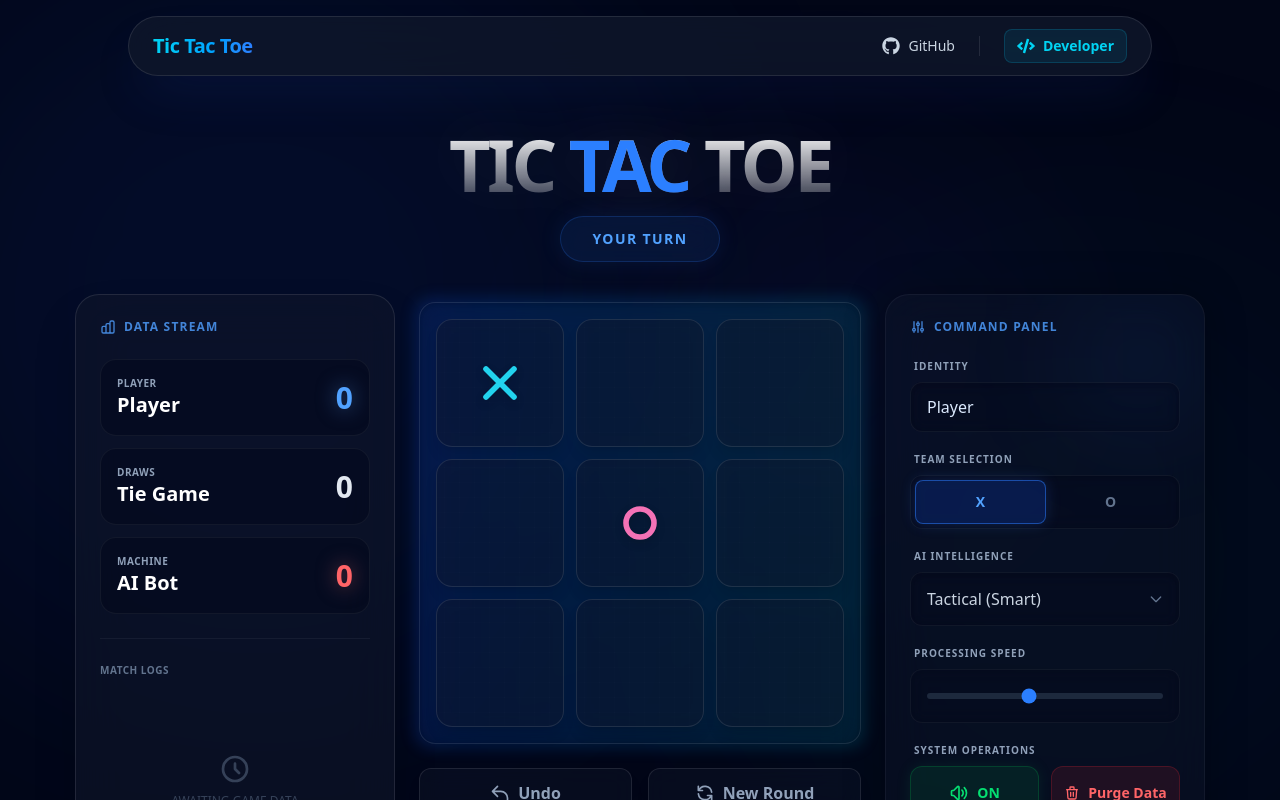
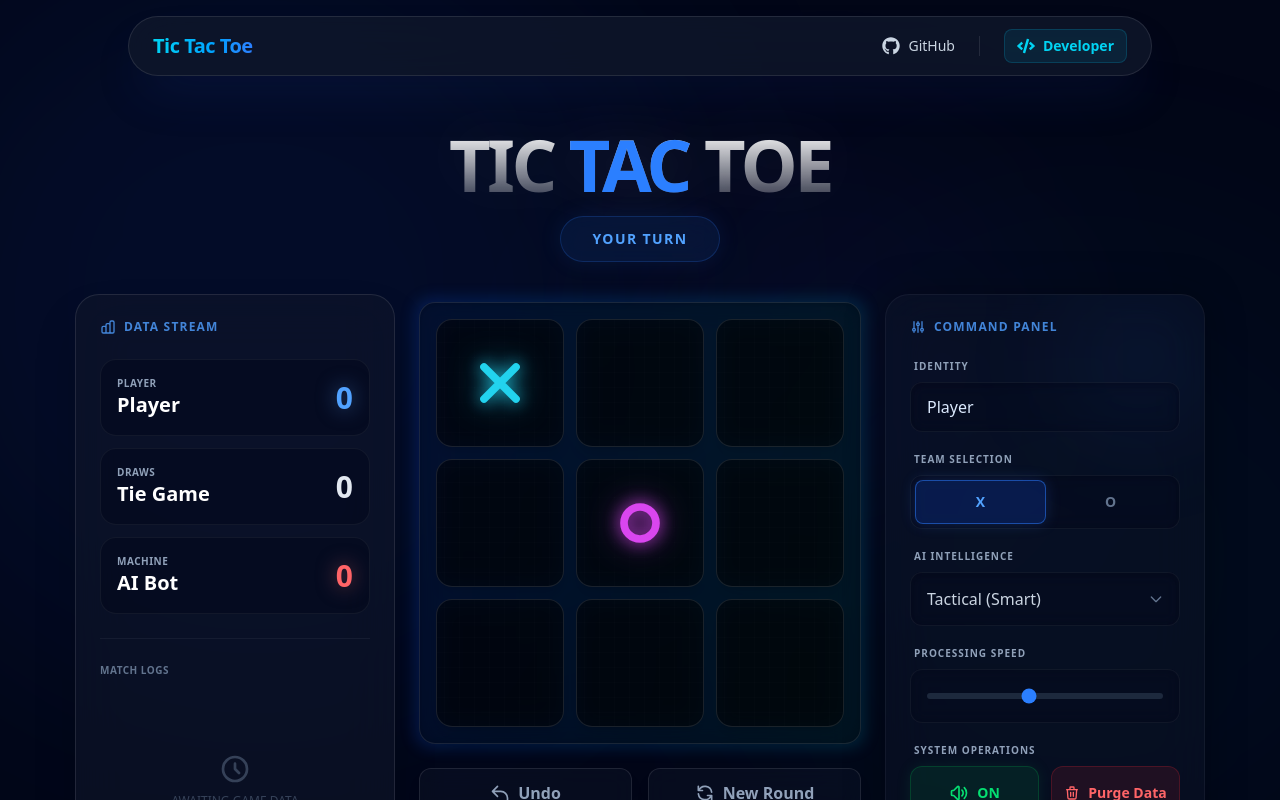
Before and after one commit to amitkumarpatra99/TicTacToe, a React (Vite) app: page / in a window 1280 px wide. Both pictures are taken after a click on the element 500 px from the left and 383 px from the top of the page. Shown: the top 800 px of the page. Built offline with nearby package versions, Linux system fonts and the light colour scheme.

Commit message:
Hover Chnage

```diff
--- a/src/components/Board.jsx
+++ b/src/components/Board.jsx
@@ -3,7 +3,7 @@ import Cell from './Cell';
 
 const Board = ({ cells, onCellClick, winData }) => {
     return (
-        <div className="grid grid-cols-3 gap-3 bg-slate-900/10 backdrop-blur-md p-4 rounded-2xl border border-white/10 shadow-inner" id="board">
+        <div className="grid grid-cols-3 gap-3 bg-black/40 backdrop-blur-md p-4 rounded-2xl border border-white/10 shadow-inner" id="board">
             {cells.map((cell, i) => (
                 <Cell
                     key={i}
--- a/src/components/Cell.jsx
+++ b/src/components/Cell.jsx
@@ -11,13 +11,14 @@ const Cell = ({ value, onClick, disabled, isWin }) => {
                     animate={{ pathLength: 1, opacity: 1 }}
                     transition={{ duration: 0.3, ease: "easeInOut" }}
                     viewBox="0 0 100 100"
-                    className="w-10 h-10 md:w-14 md:h-14 drop-shadow-lg"
+                    className="w-12 h-12 md:w-16 md:h-16"
+                    style={{ filter: "drop-shadow(0 0 8px rgba(34,211,238,0.8)) drop-shadow(0 0 15px rgba(34,211,238,0.4))" }}
                     fill="none"
                 >
                     <motion.path
                         d="M25,25 L75,75 M75,25 L25,75"
                         stroke="#22d3ee"
-                        strokeWidth="10"
+                        strokeWidth="12"
                         strokeLinecap="round"
                     />
                 </motion.svg>
@@ -29,23 +30,24 @@ const Cell = ({ value, onClick, disabled, isWin }) => {
                 animate={{ scale: 1, opacity: 1 }}
                 transition={{ type: "spring", stiffness: 200, damping: 15 }}
                 viewBox="0 0 100 100"
-                className="w-10 h-10 md:w-14 md:h-14 drop-shadow-lg"
+                className="w-12 h-12 md:w-16 md:h-16"
+                style={{ filter: "drop-shadow(0 0 8px rgba(217,70,239,0.8)) drop-shadow(0 0 15px rgba(217,70,239,0.4))" }}
                 fill="none"
             >
-                <circle cx="50" cy="50" r="25" stroke="#f472b6" strokeWidth="10" strokeLinecap="round" />
+                <circle cx="50" cy="50" r="25" stroke="#d946ef" strokeWidth="12" strokeLinecap="round" />
             </motion.svg>
         );
     };
 
     return (
         <motion.div
-            whileHover={!value && !disabled ? { scale: 1.05, boxShadow: "0 0 25px rgba(59, 130, 246, 0.4)" } : {}}
-            whileTap={!value && !disabled ? { scale: 0.95 } : {}}
+            whileHover={!value && !disabled ? { scale: 1.02, boxShadow: "0 0 15px rgba(59, 130, 246, 0.2)" } : {}}
+            whileTap={!value && !disabled ? { scale: 0.98 } : {}}
             className={`
                 w-24 h-24 sm:w-28 sm:h-28 md:w-32 md:h-32 flex items-center justify-center rounded-2xl transition-all duration-300
                 backdrop-blur-md relative overflow-hidden group border
-                ${value ? 'cursor-default' : 'cursor-pointer hover:bg-blue-500/10'}
-                ${isWin ? 'bg-cyan-500/10 border-cyan-400 shadow-[0_0_40px_rgba(34,211,238,0.3)]' : 'bg-slate-900/40 border-white/10 shadow-lg hover:border-blue-400/50'}
+                ${value ? 'cursor-default' : 'cursor-pointer hover:bg-white/[0.02]'}
+                ${isWin ? 'bg-cyan-500/10 border-cyan-400 shadow-[0_0_40px_rgba(34,211,238,0.3)]' : 'bg-black/40 border-white/10 shadow-lg hover:border-white/15'}
             `}
             onClick={!disabled ? onClick : undefined}
         >
```
